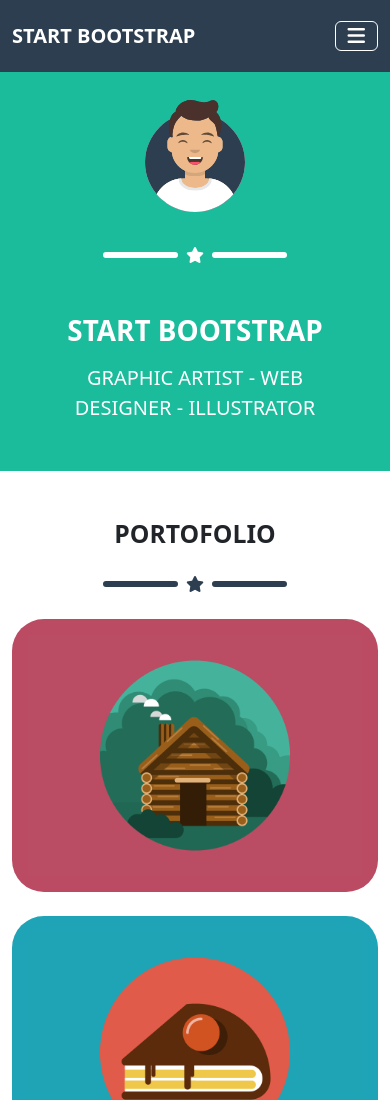
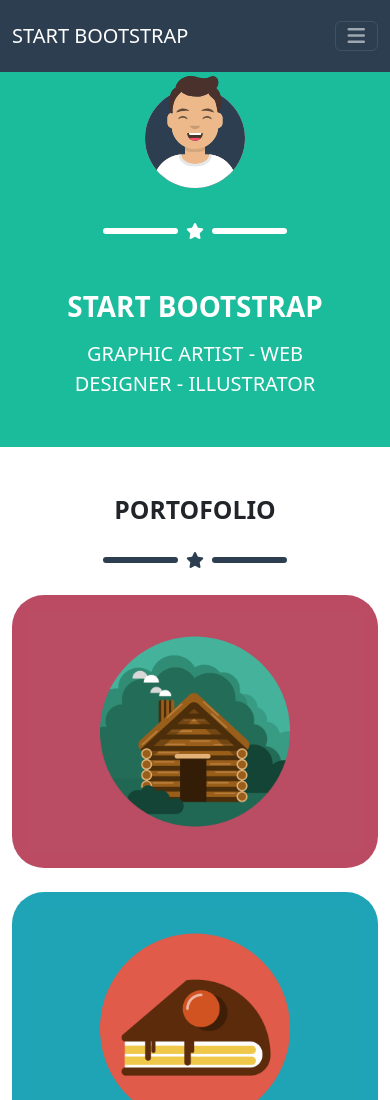
Before and after one commit to GianmarcoDandrea/html-css-bootstrap-freelancer, a plain HTML site: page index.html in a window 390 px wide. Shown: the top 1100 px of the page. Drawn offline with nearby package versions, Linux system fonts and the light colour scheme.

Commit message:
removed setting of header in css and made header top fixed

```diff
--- a/css/style.css
+++ b/css/style.css
@@ -57,17 +57,6 @@ header {
     background-color: var(--nav-bg-color);
     width: 100%;
     color: var(--primary-text-color);
-}
-
-.navbar-brand,
-.nav-link,
-.ms_navbar-toggler-icon {
-    font-weight: bolder;
-    color: var(--primary-text-color);
-}
-
-.navbar-toggler {
-    border: 1px solid white;
 }
 
 .navbar-toggler:focus {
--- a/index.html
+++ b/index.html
@@ -22,10 +22,10 @@
 
 <body>
     <!-- HEADER-->
-    <header class="py-2">
+    <header class="py-2 fixed-top">
 
         <!-- NAVIGATION -->
-        <nav class="navbar navbar-expand-sm container">
+        <nav class="navbar navbar-expand-sm container navbar-dark">
             <div class="container-fluid">
 
                 <a class="navbar-brand" href="#">START BOOTSTRAP</a>
@@ -65,7 +65,7 @@
     <main>
 
         <!-- HERO -->
-        <div class="hero d-flex flex-center py-4">
+        <div class="hero d-flex flex-center py-4 mt-5">
 
             <div class="wrapper-hero d-flex flex-column flex-center mb-4">
 
```
